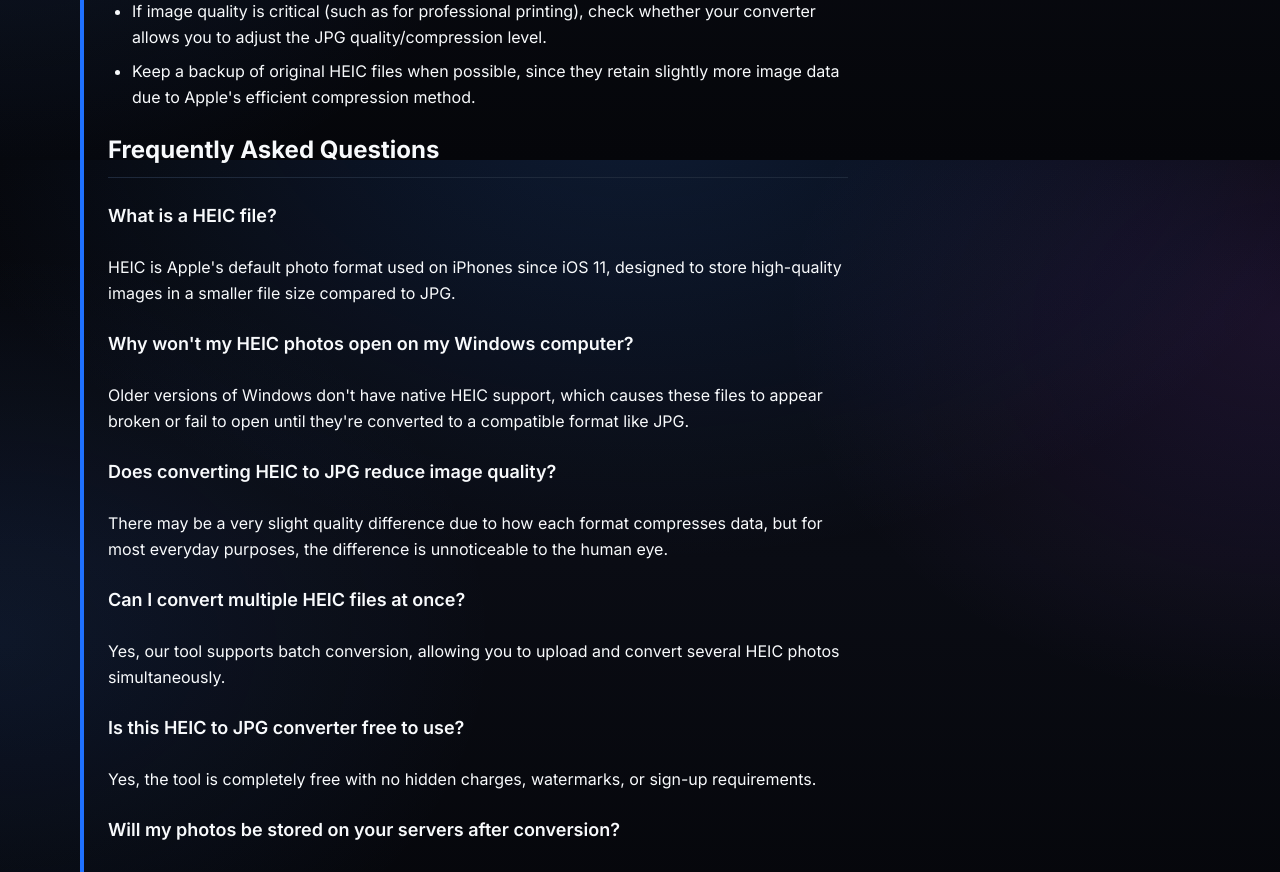
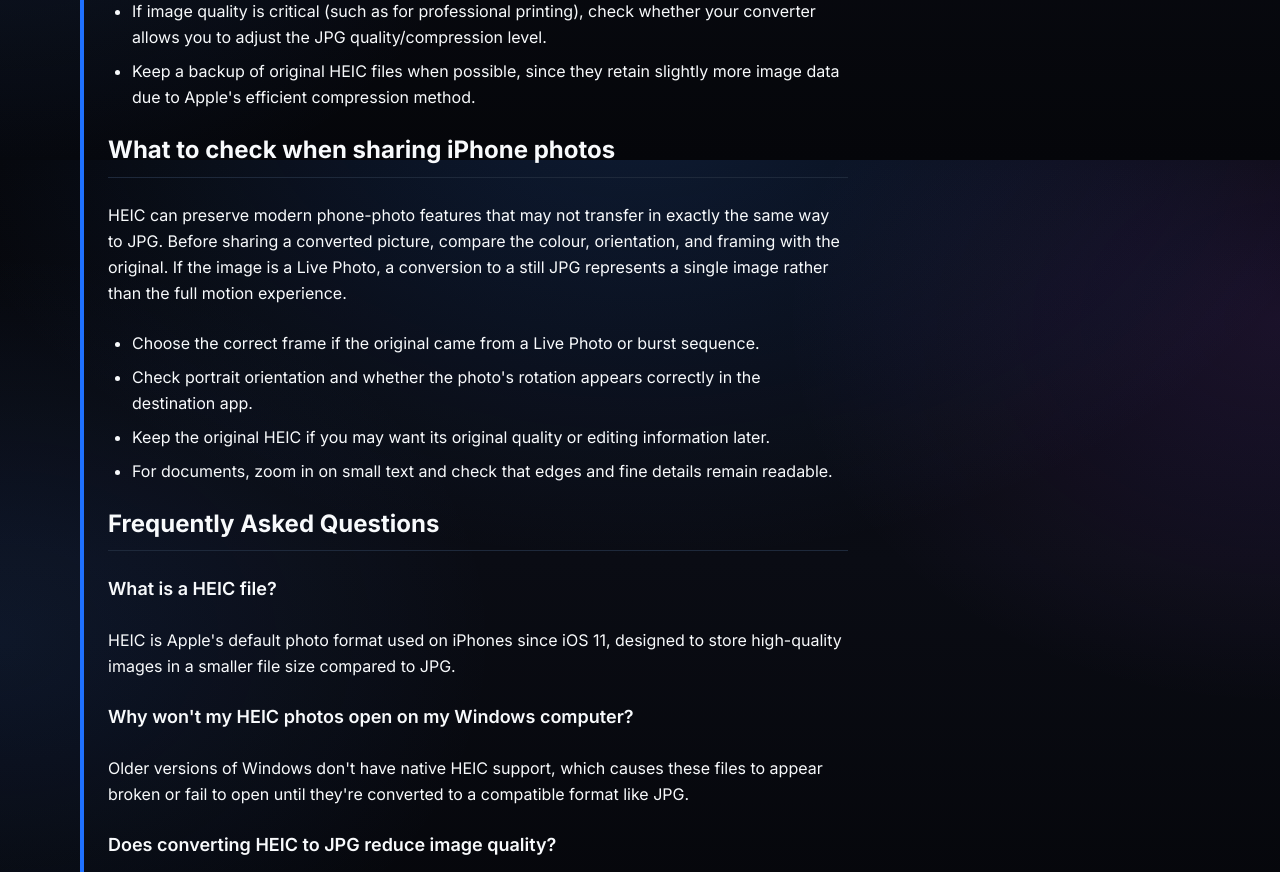
Before and after one commit to surajkumar122024-star/ok01, a Next.js app: page /blog/how-to-convert-heic-to-jpg in a window 1280 px wide. Shown: the part 3840-4712 px from the top of the page. Built offline with nearby package versions, Linux system fonts and the light colour scheme.

Commit message:
Add distinct practical guidance to article

```diff
--- a/src/app/blog/how-to-convert-heic-to-jpg/page.tsx
+++ b/src/app/blog/how-to-convert-heic-to-jpg/page.tsx
@@ -145,6 +145,20 @@ export default function HowToConvertHeicToJpgArticle() {
           <li>Keep a backup of original HEIC files when possible, since they retain slightly more image data due to Apple&apos;s efficient compression method.</li>
           </ul>
 
+          <h2 className="text-2xl font-bold mt-8">What to check when sharing iPhone photos</h2>
+          <p>
+            HEIC can preserve modern phone-photo features that may not transfer in exactly the same
+            way to JPG. Before sharing a converted picture, compare the colour, orientation, and
+            framing with the original. If the image is a Live Photo, a conversion to a still JPG
+            represents a single image rather than the full motion experience.
+          </p>
+          <ul className="list-disc pl-6 space-y-2">
+            <li>Choose the correct frame if the original came from a Live Photo or burst sequence.</li>
+            <li>Check portrait orientation and whether the photo's rotation appears correctly in the destination app.</li>
+            <li>Keep the original HEIC if you may want its original quality or editing information later.</li>
+            <li>For documents, zoom in on small text and check that edges and fine details remain readable.</li>
+          </ul>
+
           <h2 id="faq" className="text-2xl font-bold mt-8">Frequently Asked Questions</h2>
           <h3 className="text-lg font-semibold mt-4">What is a HEIC file?</h3>
           <p>HEIC is Apple&apos;s default photo format used on iPhones since iOS 11, designed to store high-quality images in a smaller file size compared to JPG.</p>
```
